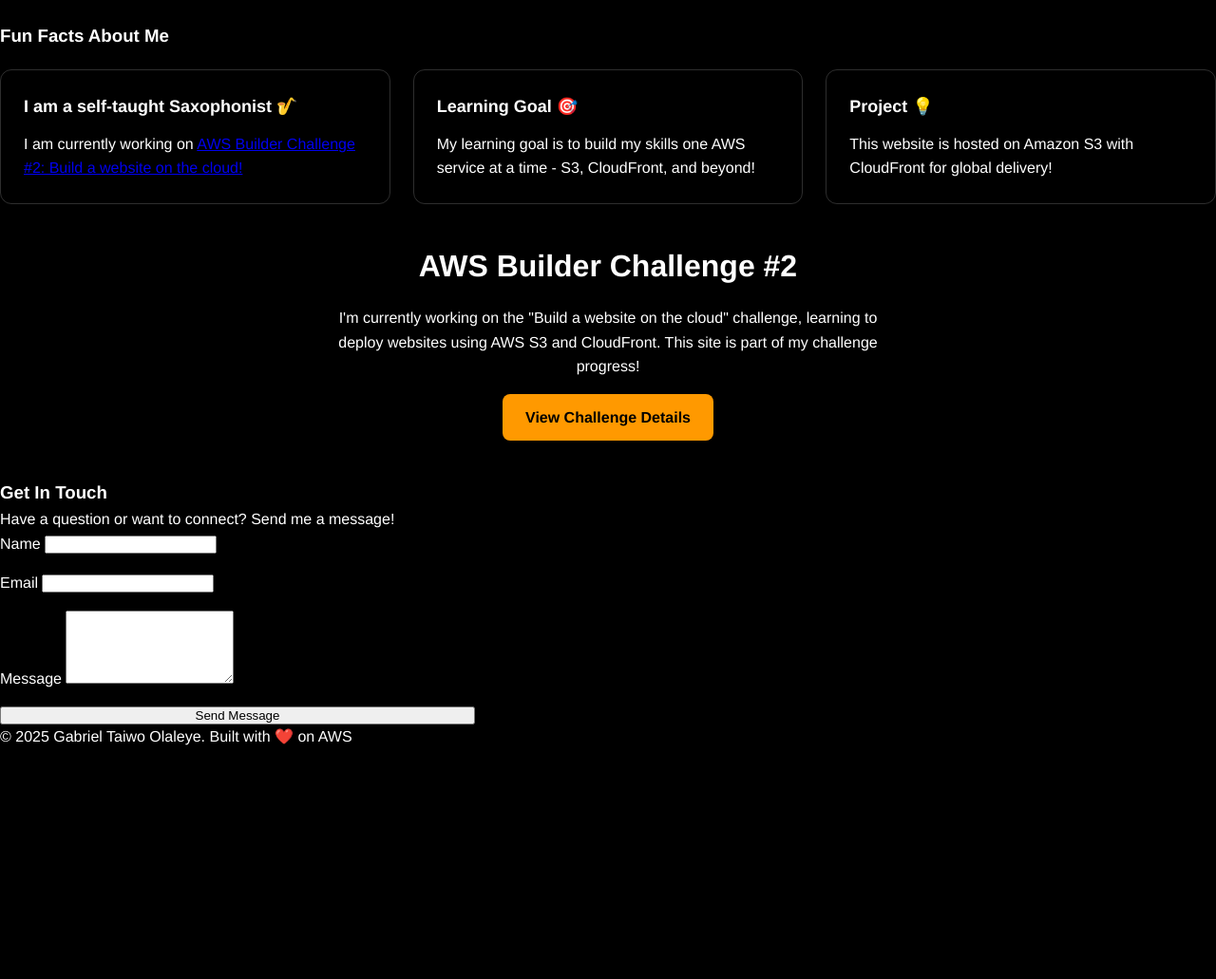
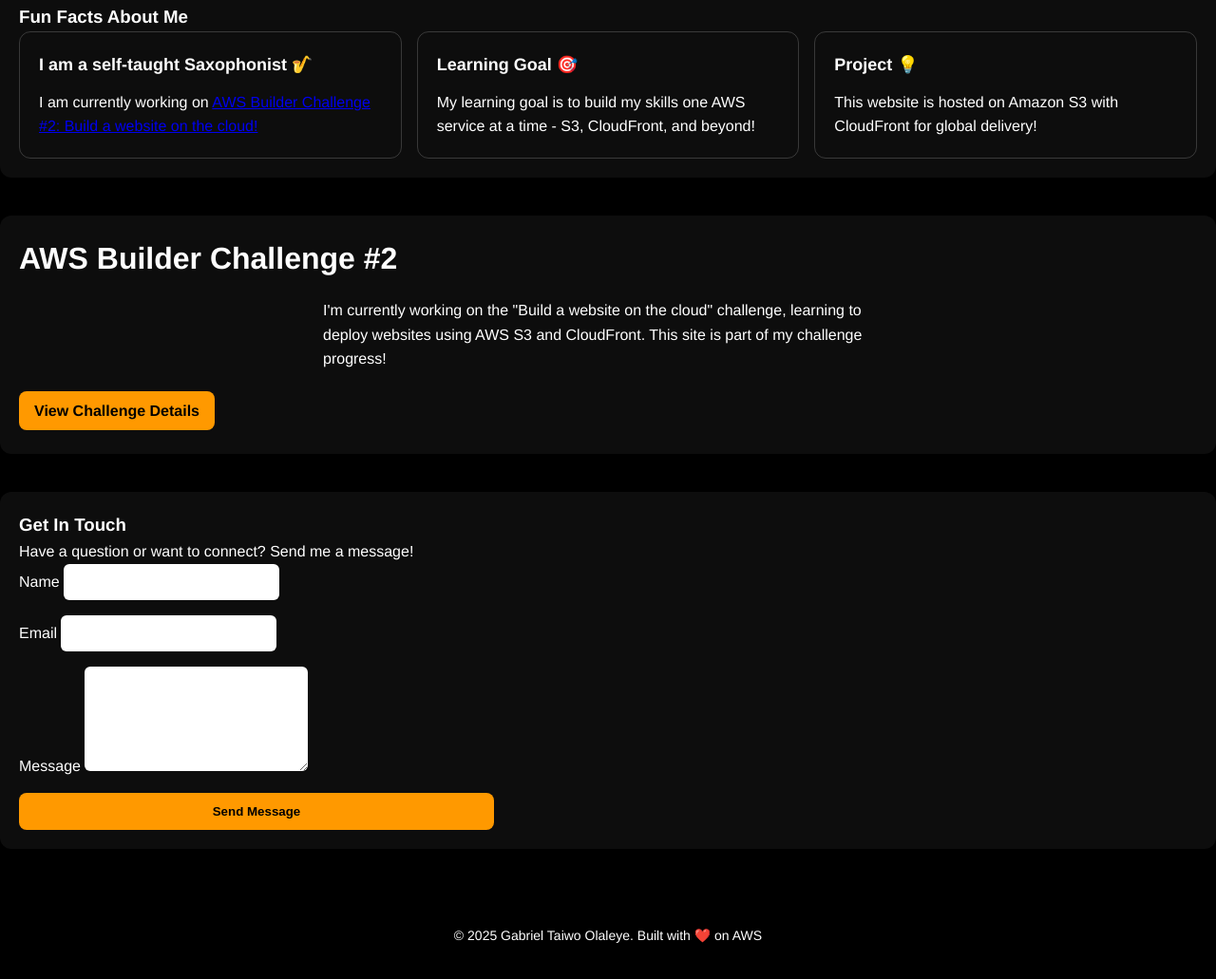
Before and after one commit to Saxangel/my-builder-challenge-website, a plain HTML site: page index.html in a window 1280 px wide. Shown: the part 845-1876 px from the top of the page at 95% size. Before the commit the page ends 1633 px from the top, so only its background shows below. Drawn offline with Linux system fonts and the light colour scheme; a script that the page names is missing.

Commit message:
Update styles.css

```diff
--- a/styles.css
+++ b/styles.css
@@ -18,33 +18,41 @@
 body::before {
   content: "";
   position: fixed;
-  top: 0;
-  left: 0;
-  width: 100%;
-  height: 100%;
-  background: radial-gradient(circle at 20% 80%, rgba(120, 119, 198, 0.3) 0%, transparent 60%),
-              radial-gradient(circle at 80% 20%, rgba(255, 99, 132, 0.15) 0%, transparent 60%),
-              radial-gradient(circle at 40% 40%, rgba(54, 162, 235, 0.1) 0%, transparent 60%);
+  top: 0; left: 0;
+  width: 100%; height: 100%;
+  background: radial-gradient(circle at 20% 80%, rgba(120,119,198,0.3) 0%, transparent 60%),
+              radial-gradient(circle at 80% 20%, rgba(255,99,132,0.15) 0%, transparent 60%),
+              radial-gradient(circle at 40% 40%, rgba(54,162,235,0.1) 0%, transparent 60%);
   z-index: -1;
+}
+
+/* Central container */
+.container {
+  max-width: 900px;
+  margin: 0 auto;
+  padding: 20px;
+}
+
+/* Section spacing */
+.hero, .about-me, .fun-facts, .aws-journey, .contact-form {
+  margin-bottom: 40px;
+  padding: 20px;
+  border-radius: 12px;
+  background: rgba(255,255,255,0.05);
 }
 
 /* Hero */
 .hero {
   text-align: center;
-  padding: 60px 40px;
-  margin-bottom: 40px;
 }
 .hero h1 {
   font-size: 48px;
   font-weight: 700;
-  color: #fff;
   margin: 20px 0 8px;
 }
 .tagline {
   font-size: 18px;
-  color: #fff;
   margin-bottom: 16px;
-  font-weight: 400;
 }
 .profile-photo {
   width: 120px;
@@ -55,9 +63,12 @@
   margin: 0 auto 20px auto;
   display: block;
 }
+.links {
+  margin-top: 10px;
+}
 
 /* Buttons */
-.aws-link {
+.aws-link, .cta-button {
   display: inline-block;
   margin: 5px 10px 5px 0;
   padding: 8px 16px;
@@ -68,31 +79,12 @@
   font-weight: 600;
   transition: all 0.2s ease;
 }
-.aws-link:hover {
+.aws-link:hover, .cta-button:hover {
   background-color: #e68a00;
   transform: translateY(-1px);
 }
 
-.cta-button {
-  display: inline-block;
-  padding: 12px 24px;
-  background-color: #FF9900;
-  color: #000;
-  text-decoration: none;
-  font-weight: 600;
-  border-radius: 8px;
-  transition: all 0.2s ease;
-}
-.cta-button:hover {
-  background-color: #e68a00;
-  transform: translateY(-1px);
-}
-
-/* About Me Section */
-.about-me {
-  text-align: left;
-  margin-bottom: 40px;
-}
+/* About Me */
 .about-me p {
   text-align: justify;
   margin-bottom: 16px;
@@ -105,51 +97,64 @@
 /* Fun Facts */
 .facts-grid {
   display: grid;
-  grid-template-columns: repeat(auto-fit, minmax(300px, 1fr));
-  gap: 24px;
-  margin-top: 20px;
+  grid-template-columns: repeat(auto-fit, minmax(250px, 1fr));
+  gap: 16px;
 }
 .fact-card {
-  border: 1px solid rgba(255, 255, 255, 0.18);
-  padding: 24px;
+  border: 1px solid rgba(255,255,255,0.18);
+  padding: 20px;
   border-radius: 12px;
 }
 .fact-card h4 {
   font-size: 18px;
-  font-weight: 600;
   margin-bottom: 12px;
-  color: #fff;
 }
 .fact-card p {
-  color: #fff;
   font-size: 16px;
 }
 
 /* AWS Journey */
-.aws-journey {
-  text-align: center;
-  margin: 40px 0;
-}
 .aws-journey h3 {
   font-size: 32px;
-  font-weight: 700;
   margin-bottom: 16px;
 }
 .aws-journey p {
   font-size: 16px;
+  margin-bottom: 16px;
   max-width: 600px;
-  margin: 0 auto 16px auto;
-  line-height: 1.6;
+  margin-left: auto;
+  margin-right: auto;
 }
 
 /* Contact Form */
-.contact-form {
-  margin-top: 40px;
-}
 .contact-form-container {
   display: flex;
   flex-direction: column;
   gap: 16px;
   max-width: 500px;
 }
-.contact-form
+.contact-form input, .contact-form textarea {
+  padding: 10px;
+  border-radius: 6px;
+  border: none;
+  font-size: 16px;
+}
+.contact-submit-btn {
+  background-color: #FF9900;
+  color: #000;
+  padding: 12px;
+  font-weight: 600;
+  border: none;
+  border-radius: 8px;
+  cursor: pointer;
+}
+.contact-submit-btn:hover {
+  background-color: #e68a00;
+}
+
+/* Footer */
+footer {
+  text-align: center;
+  padding: 40px 20px;
+  font-size: 14px;
+}
```
